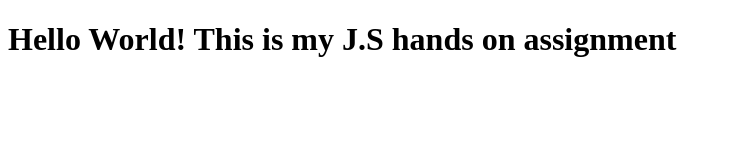
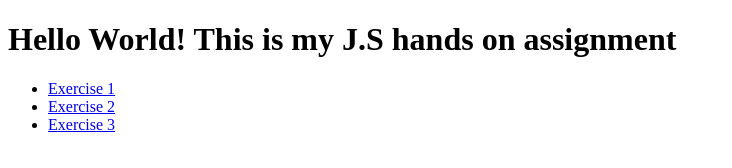
Before and after one commit to ripleysalz/Assignment_JS, a plain HTML site: page index.html in a window 1280 px wide. Shown: the whole page, without its empty margins (0-732 px from the left). Drawn offline with Linux system fonts and the light colour scheme.

Commit message:
index.html

```diff
--- a/index.html
+++ b/index.html
@@ -5,5 +5,10 @@
 </head>
 <body>
   <h1>Hello World! This is my J.S hands on assignment</h1>
+  <ul>
+    <li><a href="https://ripleysalz.github.io/Assignment_JS/Hello World.html">Exercise 1</a></li>
+    <li><a href="https://ripleysalz.github.io/Assignment_JS/Sticker.html">Exercise 2</a></li>
+    <li><a href="https://ripleysalz.github.io/Assignment_JS/Reverse line.html">Exercise 3</a></li>
+  </ul>
 </body>
 </html>
```
